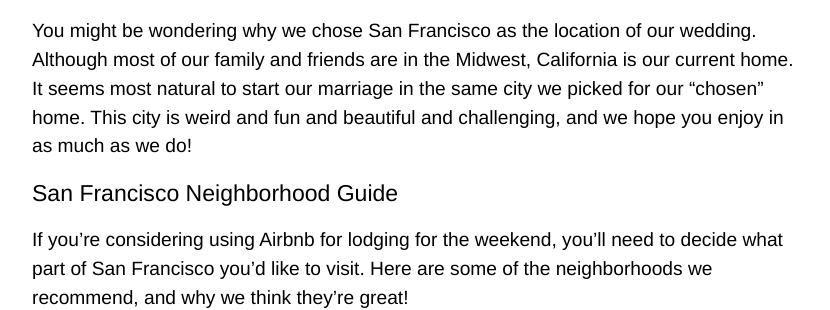
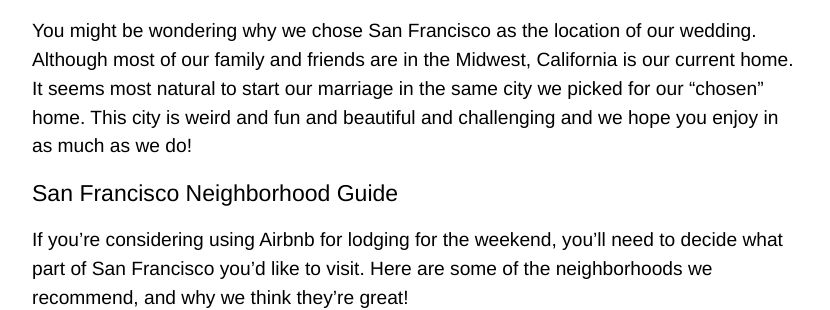
Before and after one commit to nkadlac/alieplusnate.com, a Jekyll site: the page built from california.md, in a window 1280 px wide. Shown: the part 284-594 px from the top of the page, without its empty margins (224-1054 px from the left). Built offline with Jekyll 4.4.1, drawn with Linux system fonts in a browser that asks for light colours; some web fonts are replaced.

```diff
--- a/california.md
+++ b/california.md
@@ -5,7 +5,7 @@ position: 1
 layout: page
 ---
 
-You might be wondering why we chose San Francisco as the location of our wedding. Although most of our family and friends are in the Midwest, California is our current home. It seems most natural to start our marriage in the same city we picked for our "chosen" home. This city is weird and fun and beautiful and challenging, and we hope you enjoy in as much as we do!
+You might be wondering why we chose San Francisco as the location of our wedding. Although most of our family and friends are in the Midwest, California is our current home. It seems most natural to start our marriage in the same city we picked for our "chosen" home. This city is weird and fun and beautiful and challenging and we hope you enjoy in as much as we do!
 
 ## San Francisco Neighborhood Guide
 
```
